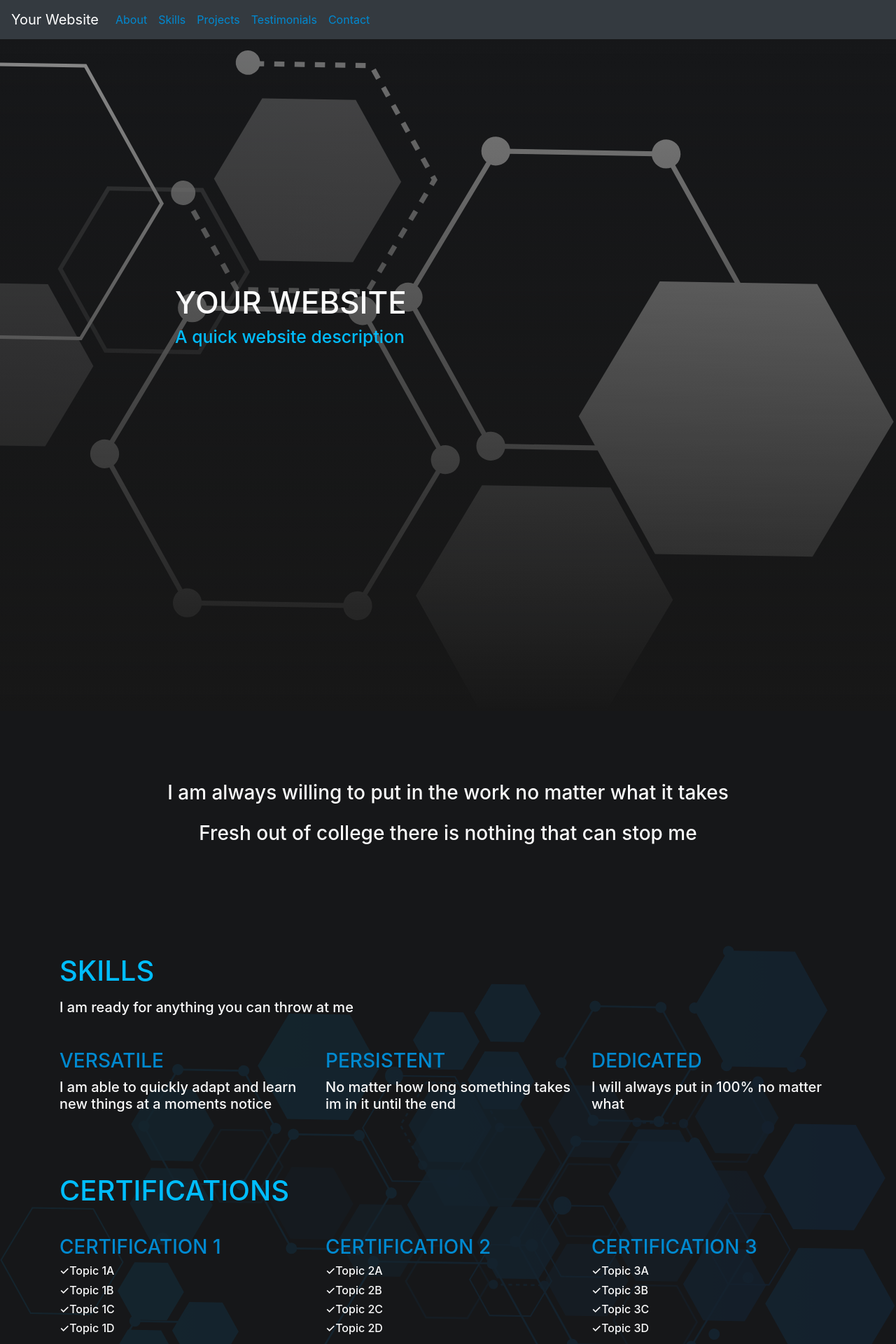
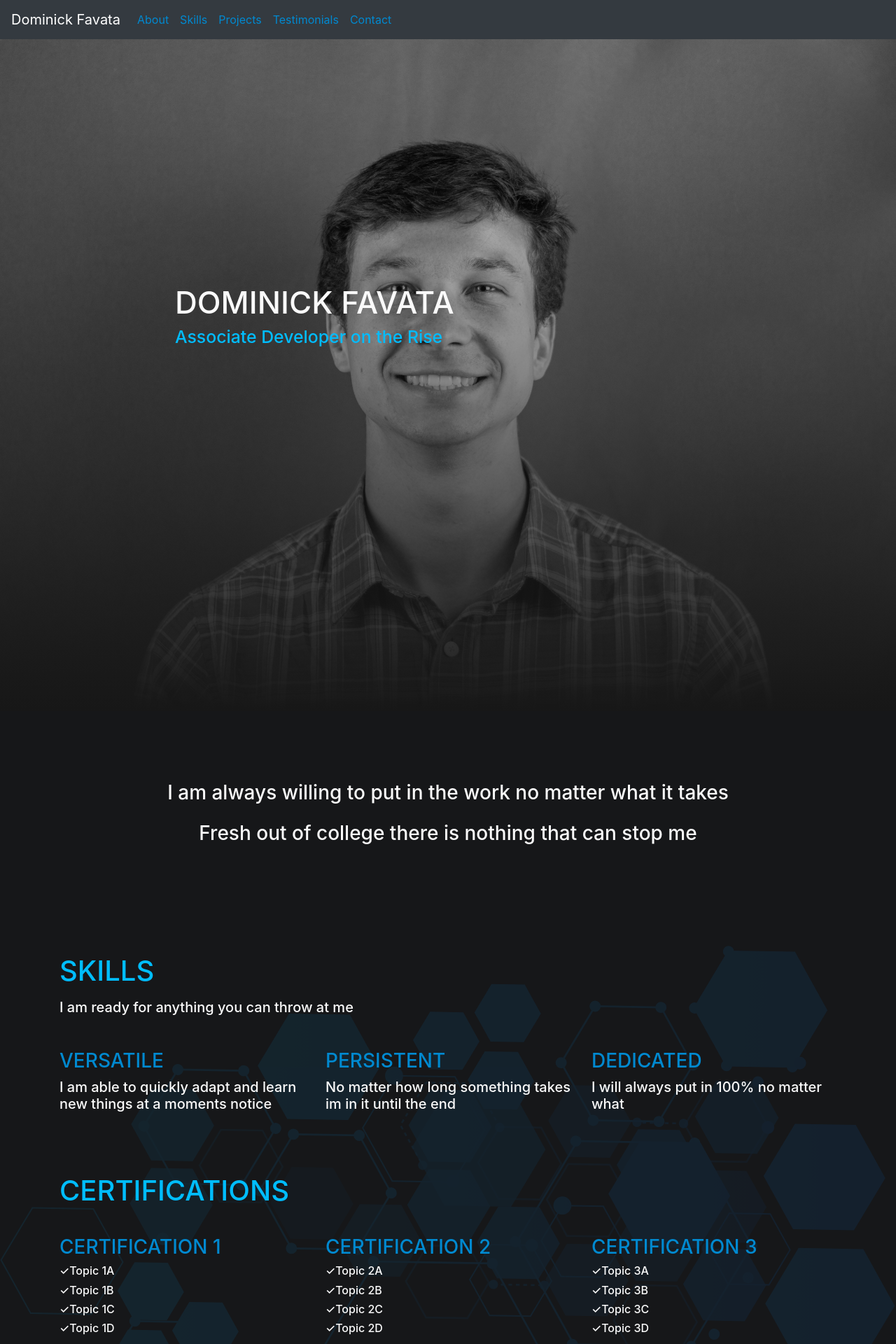
Before and after one commit to dfavs00/dfavs00.github.io, a Jekyll site: the page built from index.md, in a window 1280 px wide. Shown: the top 1920 px of the page at 70% size. Built offline with Jekyll 4.4.1, drawn with Linux system fonts in a browser that asks for light colours.

Commit message:
Added files using git add -A

```diff
--- a/Gemfile
+++ b/Gemfile
@@ -1,2 +1,4 @@
 source "https://rubygems.org"
 gem "github-pages", group: :jekyll_plugins
+
+gem "webrick", "~> 1.7"
--- a/_includes/intro.html
+++ b/_includes/intro.html
@@ -3,7 +3,7 @@
     #intro-img {
         width: 100%;
         height: auto;
-        background: url(./assets/img/hero.svg) no-repeat top right;
+        background: url(./assets/img/headshot.jpg) no-repeat top right;
         -webkit-background-size: cover;
         -moz-background-size: cover;
         background-size: cover;
--- a/index.md
+++ b/index.md
@@ -1,7 +1,7 @@
 ---
-title: Your Website
-author: Your Name Here
-description: "A quick website description"
+title: Dominick Favata
+author: Dominick Favata
+description: "Associate Developer on the Rise"
 layout: default
 permalink: /
 ---
```
Also changed, not shown: assets/img/headshot.jpg (added).
